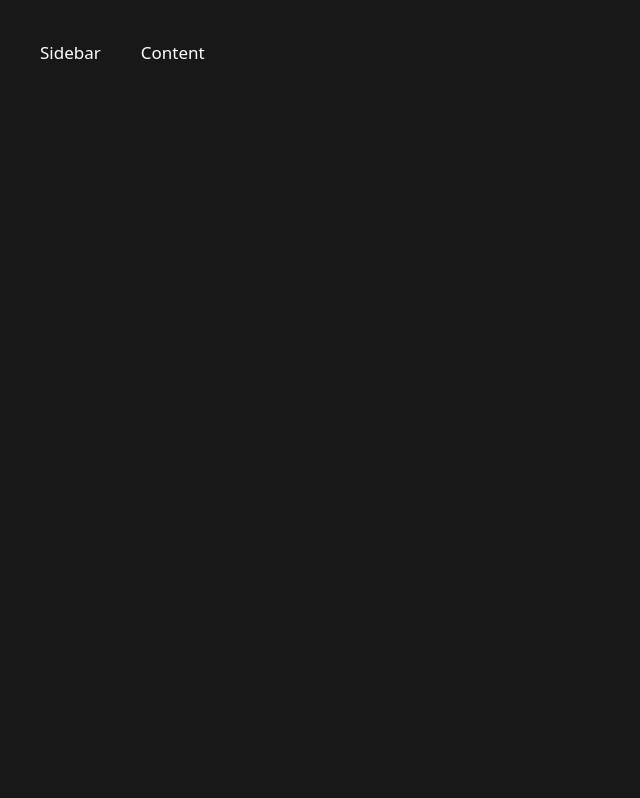
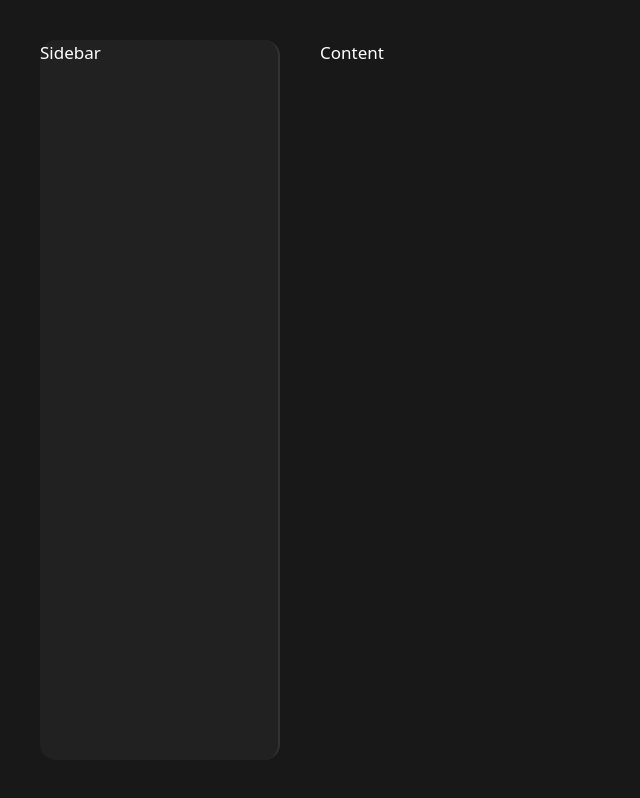
Before and after one commit to derekm129/taskManager, a Next.js app: page / in a window 1280 px wide. Shown: the whole page, without its empty margins (0-640 px from the left). Built offline with nearby package versions, Linux system fonts and the light colour scheme.

Commit message:
added styled.d.ts

```diff
--- a/app/Components/Sidebar/Sidebar.tsx
+++ b/app/Components/Sidebar/Sidebar.tsx
@@ -1,12 +1,22 @@
 "use client";
 import React from "react";
-import style from "styled-components";
+import styled from "styled-components";
+import { useGlobalState } from "@/app/context/globalProvider";
 
 function Sidebar() {
-    return <SidebarStyle>Sidebar</SidebarStyle>;
+    const { theme } = useGlobalState();
+
+    console.log(theme);
+
+    return <SidebarStyled theme={theme}>Sidebar</SidebarStyled>;
 }
 
-const SidebarStyle = style.nav`
+const SidebarStyled = styled.nav`
+    position: relative;
+    width: ${(props) => props.theme.sidebarWidth};
+    background-color: ${(props) => props.theme.colorBg2};
+    border-right: 2px solid ${(props) => props.theme.borderColor2};
+    border-radius: 1rem;
 `;
 
 export default Sidebar;
--- a/app/context/globalProvider.js
+++ b/app/context/globalProvider.js
@@ -1,6 +1,6 @@
 "use client"
-import React, { createContext, useState, useContext} from "react"
-
+import React, { createContext, useState, useContext } from "react"
+import themes from "./themes";
 export const GlobalContext = createContext();
 export const GlobalUpdateContext = createContext();
 
@@ -11,10 +11,13 @@ export const GlobalProvider = ({ children }) => {
         <GlobalContext.Provider
             value={{
                 theme,
-        }}>
-            <GlobalUpdateContext.Provider value={setGlobalState}>
+            }}>
+            <GlobalUpdateContext.Provider value={{}}>
                 {children}
             </GlobalUpdateContext.Provider>
         </GlobalContext.Provider>
     )
 }
+
+export const useGlobalState = () => useContext(GlobalContext);
+export const useGlobalUpdate = () => useContext(GlobalUpdateContext);
--- a/app/layout.tsx
+++ b/app/layout.tsx
@@ -2,7 +2,8 @@ import type { Metadata } from "next";
 import { Geist, Geist_Mono } from "next/font/google";
 import "./globals.css";
 import Sidebar from "./Components/Sidebar/Sidebar";
-import GlobalStyleProvider from "./providers/GlobalStyleProvider";
+import GlobalStyleProvider from "./providers/globalStyleProvider";
+import ContextProvider from "./providers/ContextProvider";
 
 const geistSans = Geist({
   variable: "--font-geist-sans",
@@ -29,10 +30,12 @@ export default function RootLayout({
       <body
         className={`${geistSans.variable} ${geistMono.variable} antialiased`}
       >
-      <GlobalStyleProvider>
-        <Sidebar />
-        {children}
-      </GlobalStyleProvider>
+      <ContextProvider>
+        <GlobalStyleProvider>
+          <Sidebar />
+          {children}
+        </GlobalStyleProvider>
+      </ContextProvider>
       </body>
     </html>
   );
--- a/app/providers/globalStyleProvider.tsx
+++ b/app/providers/globalStyleProvider.tsx
@@ -1,8 +1,7 @@
 "use client";
 
-import { defaultConfig } from 'next/dist/server/config-shared';
 import React from 'react';
-import style from "styled-components";
+import styled from "styled-components";
 
 interface Props{
     children: React.ReactNode;
@@ -12,7 +11,7 @@ function GlobalStyleProvider({children }: Props) {
     return <GlobalStyles>{children}</GlobalStyles>;
 }
 
-const GlobalStyles = style.div`
+const GlobalStyles = styled.div`
     padding: 2.5rem;
     display: flex;
     gap: 2.5rem;
--- /dev/null
+++ b/app/styled.d.ts
@@ -0,0 +1,11 @@
+// styled.d.ts
+import "styled-components";
+
+declare module "styled-components" {
+  export interface DefaultTheme {
+    sidebarWidth: string;
+    colorBg2: string;
+    borderColor2: string;
+    // add any other theme values here
+  }
+}
```
Also changed, not shown: app/providers/ContextProvider.tsx (+15 -0 lines).
